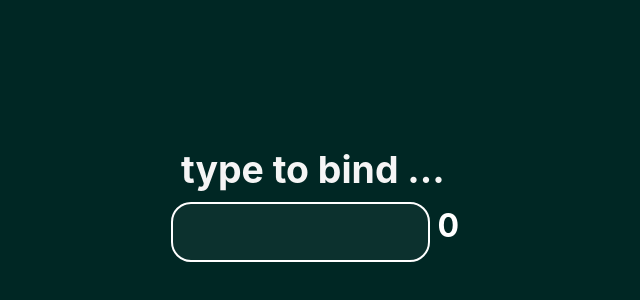
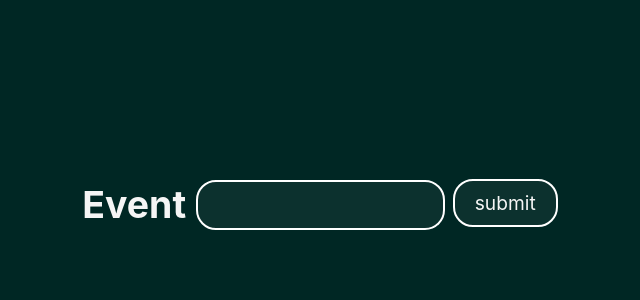
Before and after one commit to aliakbarzohour/Alpine.js, a plain HTML site: page index.html in a window 1280 px wide. Shown: the part 196-496 px from the top of the page, without its empty margins (325-965 px from the left). Drawn offline with Linux system fonts and the light colour scheme.

Commit message:
i getting to know event and coding

```diff
--- a/index.html
+++ b/index.html
@@ -11,12 +11,11 @@
 
 <body>
     <!-- this is a commponent in Alpine.js -->
-    <div x-data="{name : ''}">
-        <h3>type to bind ...</h3>
-        <input x-model="name">
-        <span x-text="name.length"></span>
-        <p x-text="name"></p>
-    </div>
+    <h3>Event</h3>
+    <form x-data="{name:''}" @submit.prevent="console.log($event)" class=".cont">
+        <input x-model="name" required>
+        <button type="submit">submit</button>
+    </form>
 
 
     <!-- add a alpine.js in html  -->
--- a/style/style.css
+++ b/style/style.css
@@ -20,7 +20,7 @@ button {
     padding: 10px 20px;
     background-color: rgba(255, 255, 255, 0.048);
     color: whitesmoke;
-    font-size: 1em;
+    font-size: .6em;
     border-radius: 20px;
     border: 2px solid white;
     cursor: pointer;
@@ -30,7 +30,7 @@ input {
     background-color: rgba(255, 255, 255, 0.048);
     border-radius: 20px;
     border: 2px solid white;
-    padding: 20px;
+    padding: 15px;
 }
 
 p {
@@ -43,3 +43,9 @@ h3 {
     color: whitesmoke;
     margin: 10px;
 }
+
+.cont {
+    display: flex;
+    align-items: center;
+    justify-content: center;
+}
```
